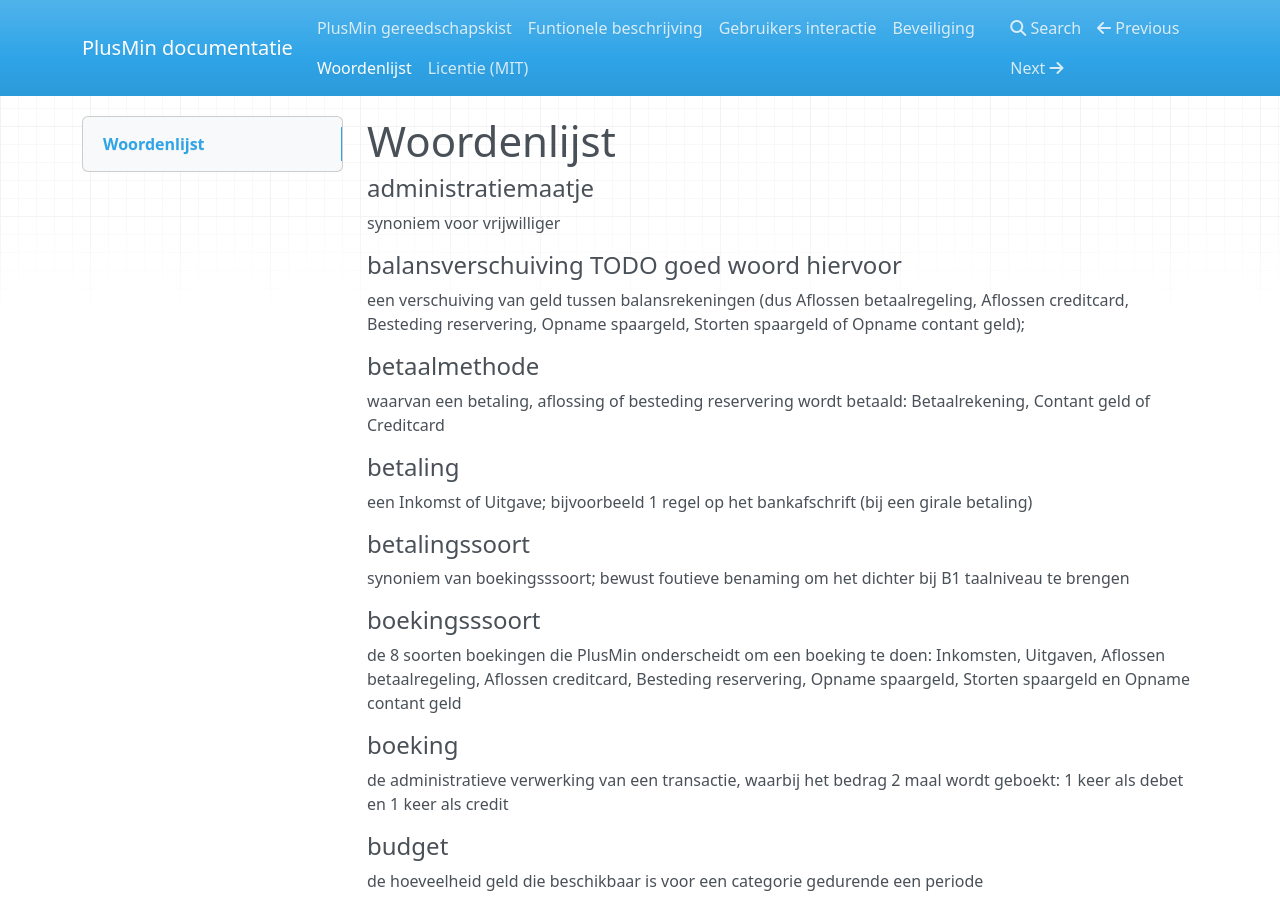
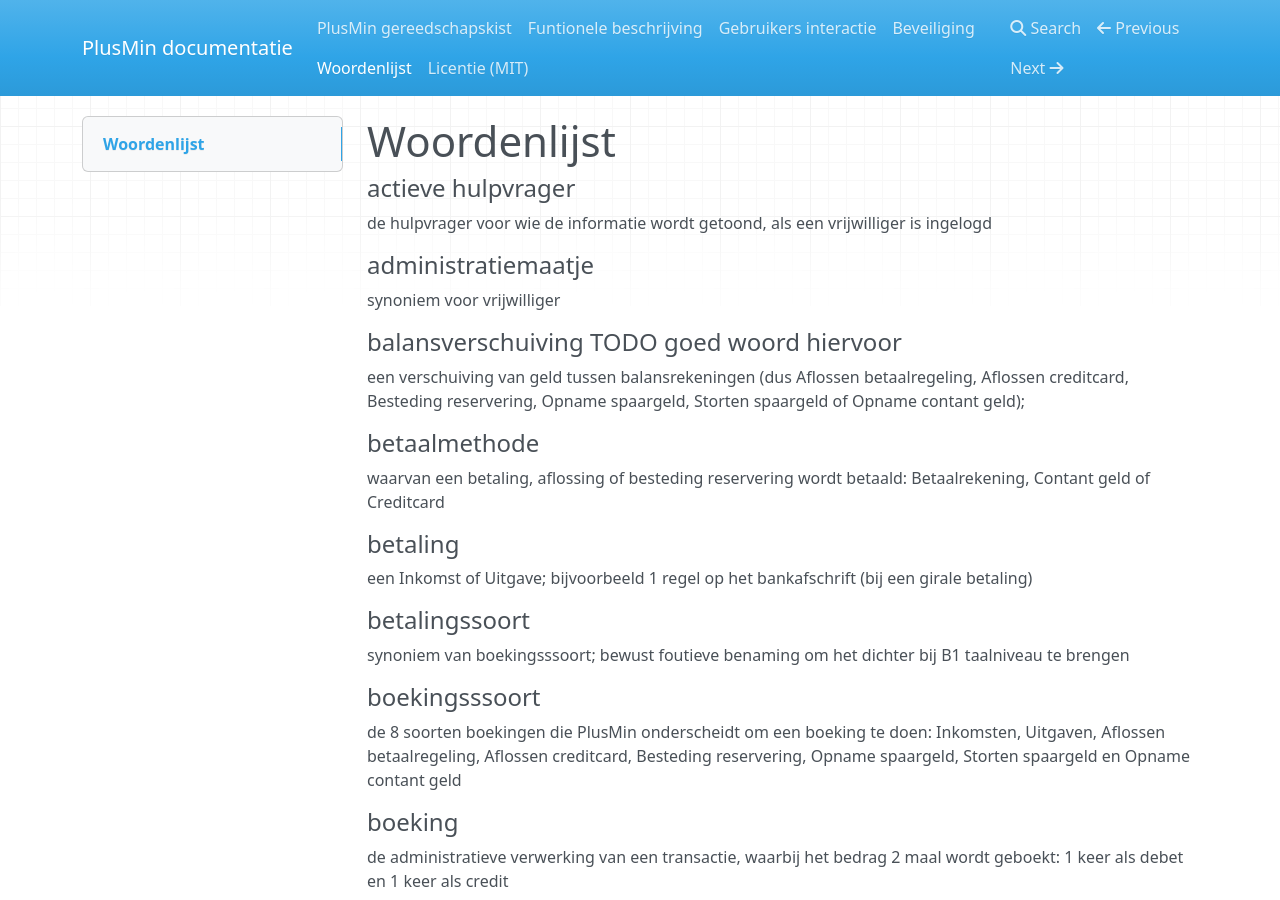
Before and after one commit to plusminapp/pm-docs, an MkDocs documentation site: the page built from docs/8-woordenlijst.md, in a window 1280 px wide and 900 px high. Built offline with MkDocs 1.6.1, drawn with Linux system fonts in a browser that asks for light colours; nearby versions of some CDN libraries.

Commit message:
actieve hulpvrager

```diff
--- a/docs/8-woordenlijst.md
+++ b/docs/8-woordenlijst.md
@@ -1,4 +1,8 @@
 # Woordenlijst
+
+#### actieve hulpvrager
+
+de hulpvrager voor wie de informatie wordt getoond, als een vrijwilliger is ingelogd
 
 #### administratiemaatje
 
```
